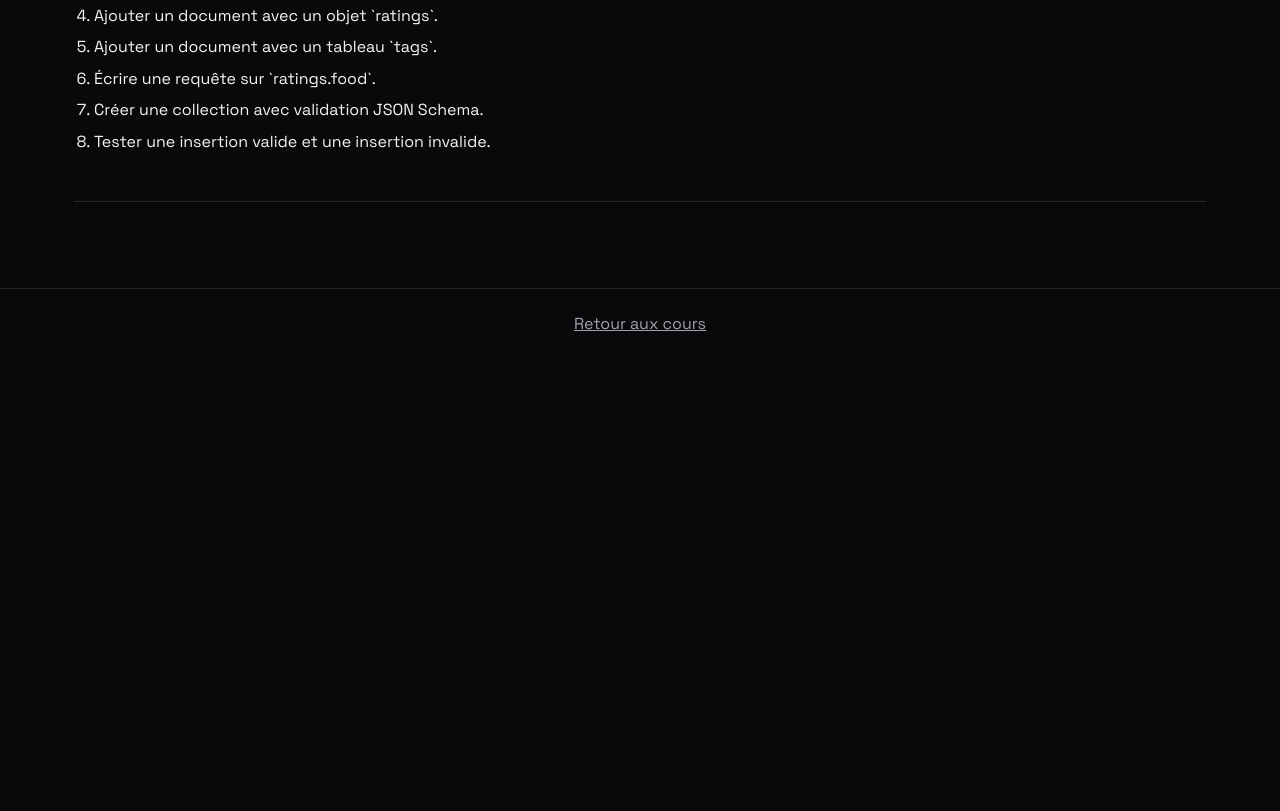
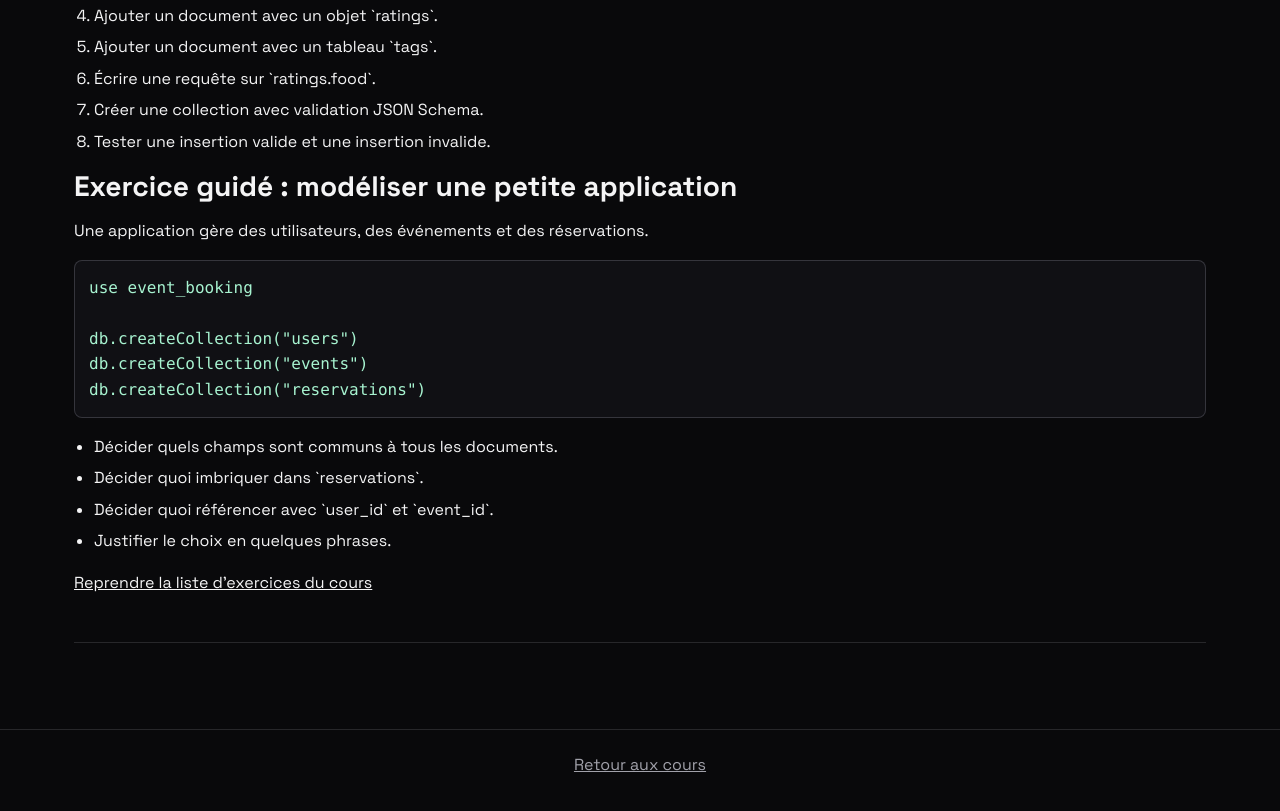
Before and after one commit to aah-supports/mongodb, a plain HTML site: page docs/cours/02-schema.html in a window 1280 px wide. Shown: the part 6676-7487 px from the top of the page. Before the commit the page ends 7046 px from the top, so only its background shows below. Drawn offline with Linux system fonts and the light colour scheme.

Commit message:
Add guided modeling exercise

```diff
--- a/docs/cours/02-schema.html
+++ b/docs/cours/02-schema.html
@@ -219,6 +219,20 @@ db.restaurants.find({ tags: "top_food" })</code></pre>
           <li>Créer une collection avec validation JSON Schema.</li>
           <li>Tester une insertion valide et une insertion invalide.</li>
         </ol>
+        <h2 class="slide-title">Exercice guidé : modéliser une petite application</h2>
+        <p>Une application gère des utilisateurs, des événements et des réservations.</p>
+        <pre><code>use event_booking
+
+db.createCollection("users")
+db.createCollection("events")
+db.createCollection("reservations")</code></pre>
+        <ul>
+          <li>Décider quels champs sont communs à tous les documents.</li>
+          <li>Décider quoi imbriquer dans `reservations`.</li>
+          <li>Décider quoi référencer avec `user_id` et `event_id`.</li>
+          <li>Justifier le choix en quelques phrases.</li>
+        </ul>
+        <p><a href="../exercices.html">Reprendre la liste d'exercices du cours</a></p>
       </section>
     </article>
   </main>
```
Also changed, not shown: Supports/cours-mongodb/02-creation-base-schema.md (+23 -0 lines).
